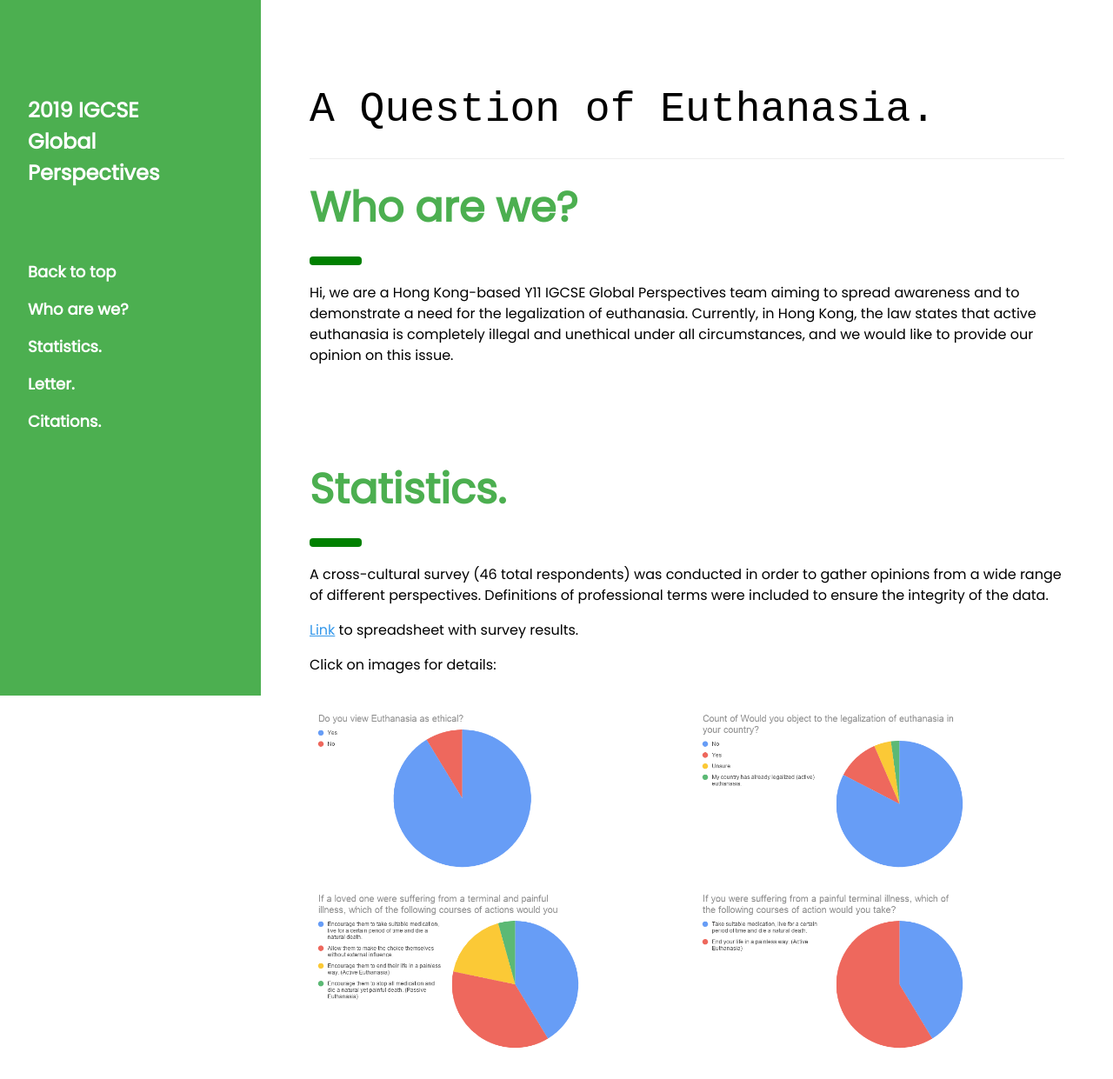
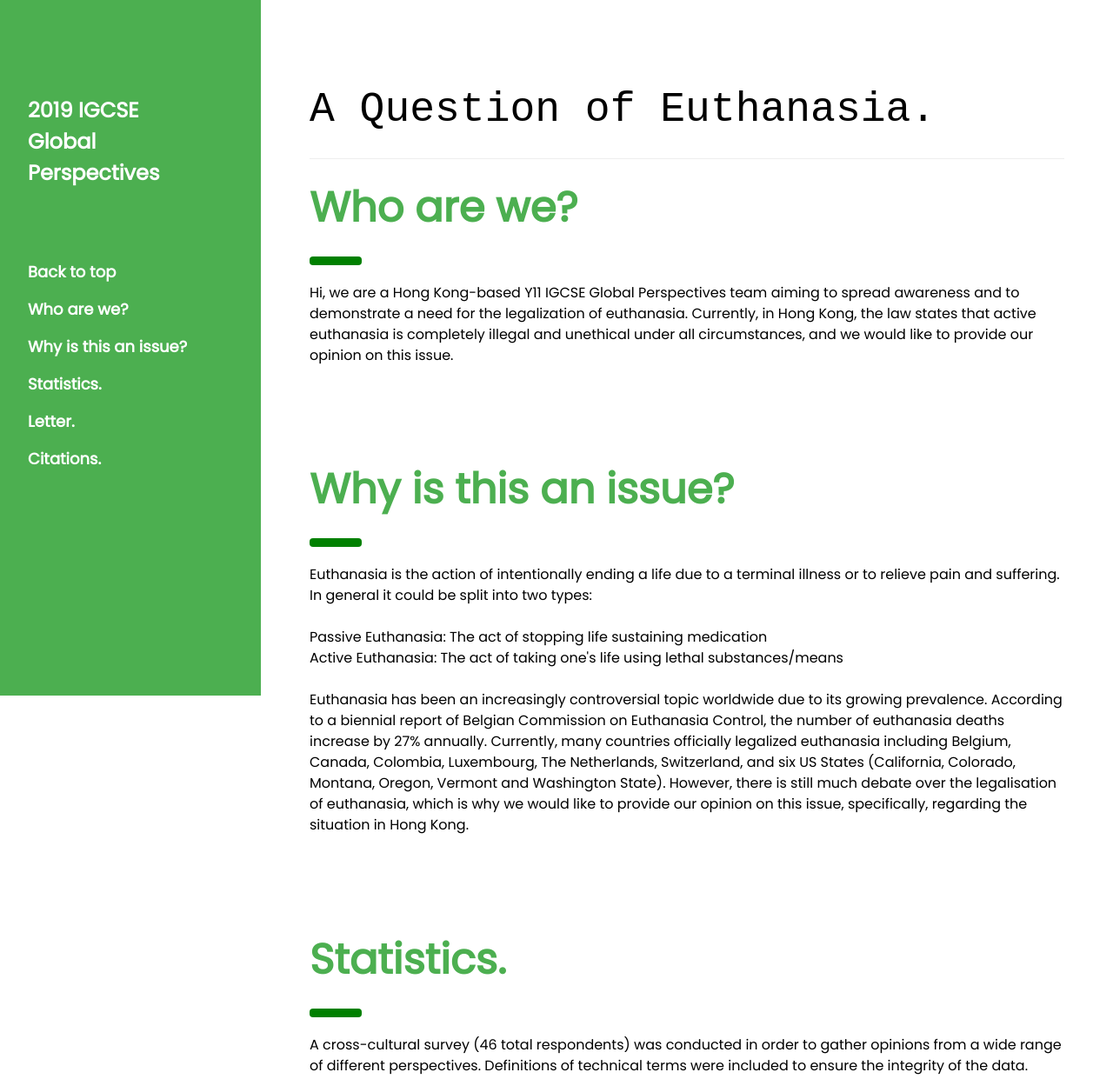
Before and after one commit to changh7/changh7.github.io, a plain HTML site: page index.html in a window 1280 px wide. Shown: the top 1241 px of the page at 87% size. Drawn offline with nearby package versions, Linux system fonts and the light colour scheme.

Commit message:
added new

```diff
--- a/index.html
+++ b/index.html
@@ -23,6 +23,7 @@ body {font-size:16px;}
   <div class="w3-bar-block">
     <a href="#" onclick="w3_close()" class="w3-bar-item w3-button w3-hover-white">Back to top</a>
     <a href="#intro" onclick="w3_close()" class="w3-bar-item w3-button w3-hover-white">Who are we?</a>
+    <a href="#why" onclick="w3_close()" class="w3-bar-item w3-button w3-hover-white">Why is this an issue?</a>
     <a href="#showcase" onclick="w3_close()" class="w3-bar-item w3-button w3-hover-white">Statistics.</a>
     <a href="#services" onclick="w3_close()" class="w3-bar-item w3-button w3-hover-white">Letter.</a>
     <a href="#designers" onclick="w3_close()" class="w3-bar-item w3-button w3-hover-white">Citations.</a>
@@ -51,16 +52,30 @@ body {font-size:16px;}
 
   <!-- Intro -->
   <div class="w3-container" style="margin-top:80px" id="intro">
-      <h1 style="font-size: 3em; font-family: Courier new"> A Question of Euthanasia.</h1>
+      <h1 style="font-size: 3em; font-family: Courier new">A Question of Euthanasia.</h1>
 
       <hr>
       <h1 class="w3-xxxlarge w3-text-green"><b>Who are we? </b></h1>
       <hr style="width:50px;border:5px solid green" class="w3-round">
       <p> Hi, we are a Hong Kong-based Y11 IGCSE Global Perspectives team aiming to spread awareness and to demonstrate a need for the legalization of euthanasia. Currently, in Hong Kong, the law states that active euthanasia is completely illegal and unethical under all circumstances, and we would like to provide our opinion on this issue.
-        </p>
-        <p>
           </p>
     </div>
+
+
+    <div class="w3-container" style="margin-top:80px" id="why">
+
+        <h1 class="w3-xxxlarge w3-text-green"><b>Why is this an issue? </b></h1>
+        <hr style="width:50px;border:5px solid green" class="w3-round">
+        <p> Euthanasia is the action of intentionally ending a life due to a terminal illness or to relieve pain and suffering. In general it could be split into two types:<br><br>
+
+Passive Euthanasia: The act of stopping life sustaining medication<br>
+Active Euthanasia: The act of taking one's life using lethal substances/means<br><br>
+
+Euthanasia has been an increasingly controversial topic worldwide due to its growing prevalence. According to a biennial report of Belgian Commission on Euthanasia Control, the number of euthanasia deaths increase by 27% annually. Currently, many countries officially legalized euthanasia including Belgium, Canada, Colombia, Luxembourg, The Netherlands, Switzerland, and six US States (California, Colorado, Montana, Oregon, Vermont and Washington State). However, there is still much debate over the legalisation of euthanasia, which is why we would like to provide our opinion on this issue, specifically, regarding the situation in Hong Kong.
+
+            </p>
+      </div>
+
 
 
 
@@ -73,7 +88,7 @@ body {font-size:16px;}
 
     <h1 class="w3-xxxlarge w3-text-green"><b>Statistics.</b></h1>
     <hr style="width:50px;border:5px solid green" class="w3-round">
-    <p>A cross-cultural survey (46 total respondents) was conducted in order to gather opinions from a wide range of different perspectives. Definitions of professional terms were included to ensure the integrity of the data. </p>
+    <p>A cross-cultural survey (46 total respondents) was conducted in order to gather opinions from a wide range of different perspectives. Definitions of technical terms were included to ensure the integrity of the data. </p>
     <p><a href = "https://docs.google.com/spreadsheets/d/1yE0-fRSeUdASAxbJQSDbdO891p7sODBWsz3RJyG5nY0/edit?usp=sharing" target="_blank" style = "color: #3498eb">Link</a> to spreadsheet with survey results.</p>
     <p>Click on images for details:</p>
   </div>
@@ -111,7 +126,7 @@ body {font-size:16px;}
   <div class="w3-container" id="services" style="margin-top:75px">
     <h1 class="w3-xxxlarge w3-text-green"><b>Letter.</b></h1>
     <hr style="width:50px;border:5px solid green" class="w3-round">
-    <p>Agree with our agenda and live in Hong Kong? We have provided you with a way to take action. Below is a letter template that you can send to the Department of Health of Hong Kong. Simply copy and paste the information below into an email and sign your name at the bottom.
+    <p>Agree with our agenda and live in Hong Kong? <br>We have provided you with a way to take action. Below is a letter template that you can send to the Department of Health of Hong Kong. Simply copy and paste the information below into an email and sign your name at the bottom.
     </p>
     <div style="background-color: #EFF0F1">
       To: <p style="display: inline;" id='p1' >cru@dh.gov.hk</p><input style="width: 2em; " type="image" onClick="copyToClipboard('p1')" src="copy.png" /><br><br>
```
